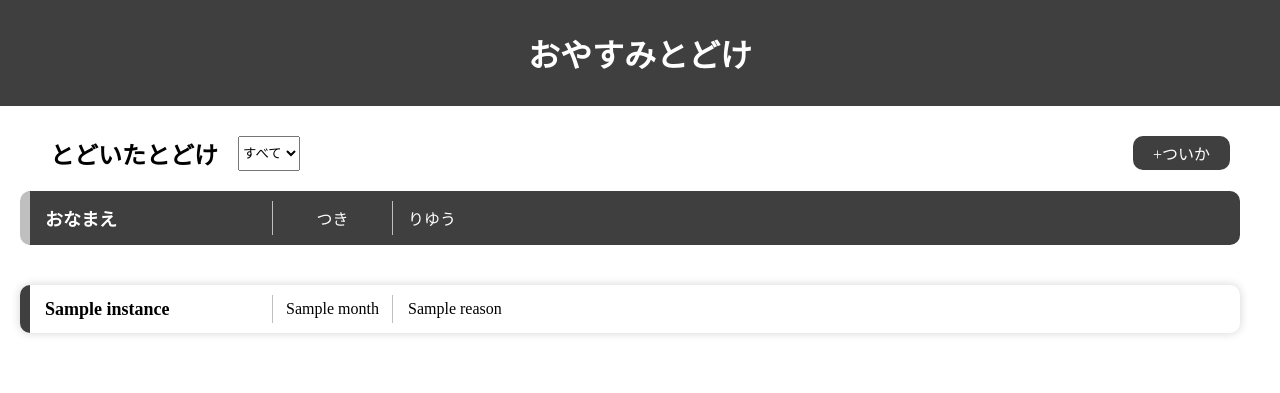
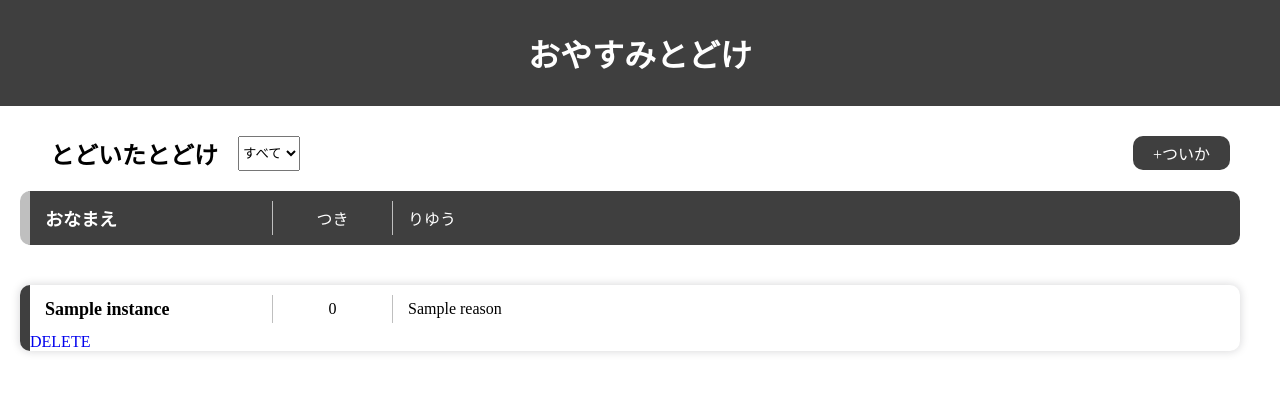
Before and after one commit to This-is-UserNamee/absApp, a Flask app: template absApp/templates/index.html in a window 1280 px wide. Shown: the top 393 px of the page. Run offline with Flask 3, Linux system fonts and the light colour scheme; the template is opened without the code that fills it: most values are stand-ins (such as "Sample title", 1, 10 or a date in 2020).

Commit message:
Add files via upload

```diff
--- a/absApp/templates/index.html
+++ b/absApp/templates/index.html
@@ -61,8 +61,9 @@
                         {% for instance in month %}
                         <div class="card {{ nm }}">
                             <div class="name">{{ instance.name }}</div>
-                            <div class="month">{{ instance.month }}</div>
+                            <div class="month">{{ n }}</div>
                             <div class="reason">{{ instance.reason }}</div>
+                            <a href="{{ url_for('delete', id=instance.id, monthN=n) }}">DELETE</a>
                         </div>
                         {% endfor %}
                         {#{% endif %}#}
```
